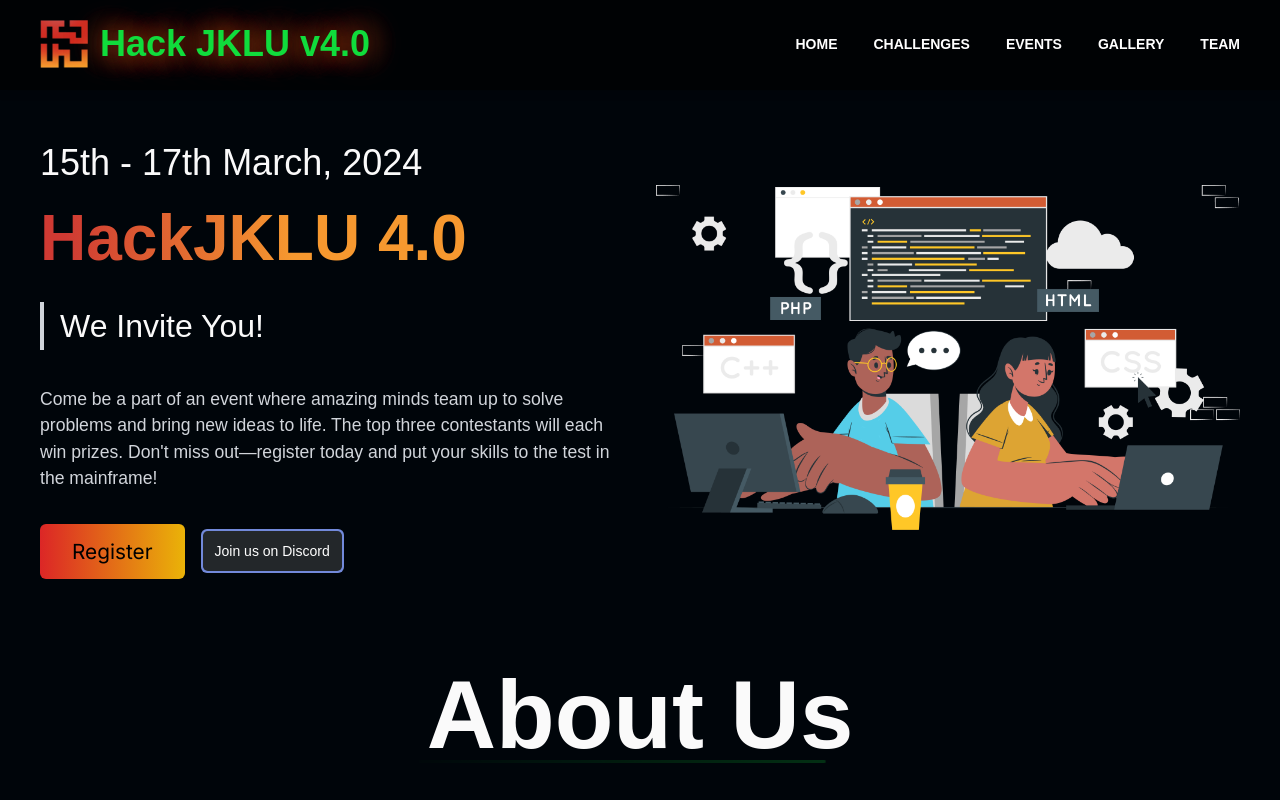
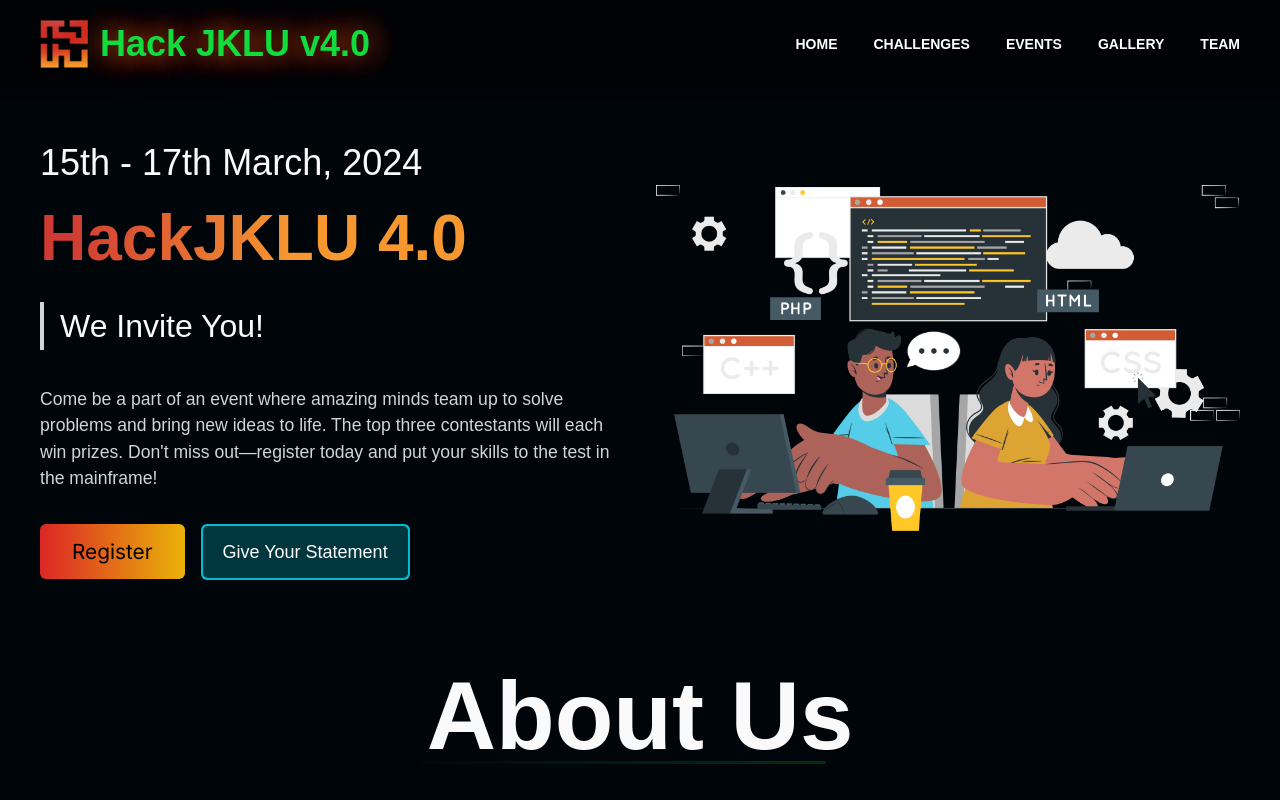
Before and after one commit to Priyanshujain22/hackjklu, a Next.js app: page / in a window 1280 px wide. Shown: the top 800 px of the page. Built offline with nearby package versions, Linux system fonts and the light colour scheme.

Commit message:
connect home with give your problems page

```diff
--- a/components/Hero/Hero.tsx
+++ b/components/Hero/Hero.tsx
@@ -37,22 +37,19 @@ const Hero = () => {
           </p>
           <div className="hidden md:flex items-center justify-between">
             <RegisterBtn />
-            <NextLink href="https://hackjklu.com/discord" passHref>
+            <NextLink href="/give-your-statement" passHref>
               <div className={`ml-4 relative`}>
-                <div className="rounded-md bg-[#7289da] p-0.5">
-                  <div className="rounded-[0.3rem] items-center justify-center bg-[#23272a] py-2 px-3">
-                    <span className="text-white text-sm">Join us on Discord</span>
+                <div className="rounded-md bg-[#00bcd4] p-0.5">
+                  <div className="rounded-[0.3rem] items-center justify-center bg-[#00363d] py-3 px-5">
+                    <span className="text-white text-lg">Give Your Statement</span>
                   </div>
                 </div>
               </div>
             </NextLink>
-
-
           </div>
         </div>
 
-
-        <div className=" ml-[2rem] flex justfiy-center items-center">
+        <div className=" ml-[2rem] flex justify-center items-center">
           <Image
             className=""
             src="/hero-image.png"
@@ -74,11 +71,11 @@ const Hero = () => {
           <RegisterBtn />
         </div>
         <div className="md:hidden flex items-center justify-between">
-          <NextLink href="https://hackjklu.com/discord" passHref>
+          <NextLink href="/give-your-statement" passHref>
             <div className={`relative`}>
-              <div className="rounded-md bg-[#7289da] p-0.5">
-                <div className="rounded-[0.3rem] items-center justify-center bg-[#23272a] px-3 py-2">
-                  <span className="text-white text-sm">Join us on Discord</span>
+              <div className="rounded-md bg-[#00bcd4] p-0.5">
+                <div className="rounded-[0.3rem] items-center justify-center bg-[#00363d] px-3 py-2">
+                  <span className="text-white text-sm">Give Your Statement</span>
                 </div>
               </div>
             </div>
@@ -89,4 +86,4 @@ const Hero = () => {
   )
 }
 
-export default Hero
+export default Hero;
--- a/components/signup-form-demo.tsx
+++ b/components/signup-form-demo.tsx
@@ -3,6 +3,7 @@ import { Input } from "./ui/input";
 import { cn } from "@/lib/utils";
 import Image from "next/image";
 import themes from "../data/themes.json";
+import NextLink from "next/link";
 
 interface FormErrors {
   name?: string;
@@ -150,6 +151,11 @@ export default function SignupFormDemo() {
         <p className="text-neutral-800 text-sm max-w-md mx-auto text-center">
           Provide your problem statements and solutions to be part of the Hackathon. Let&apos;s innovate and collaborate together!
         </p>
+        <NextLink href="/" passHref>
+          <button className="mt-2 bg-[#1ab331] text-black px-5 py-3 rounded-md shadow hover:bg-[#10fcd2] focus:ring-2 focus:ring-green-400">
+            Go To Home
+          </button>
+        </NextLink>
       </div>
 
       <div className="md:w-1/2 text-primary">
```
